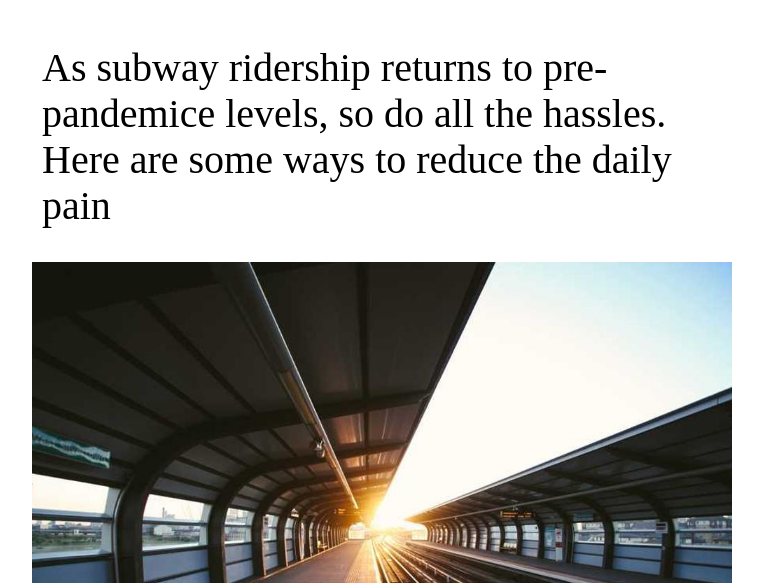
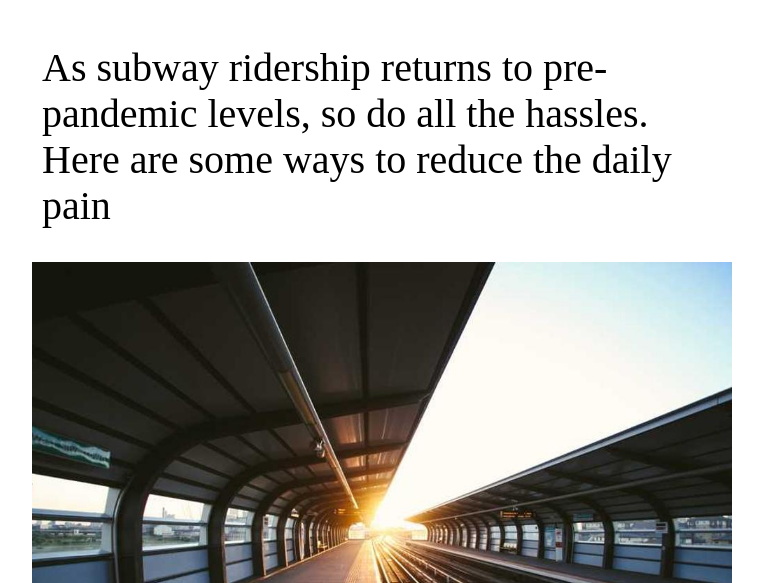
Before and after one commit to maxrivera225/commuting, a plain HTML site: page index.html in a window 1280 px wide. Shown: the part 217-800 px from the top of the page, without its empty margins (258-1021 px from the left). Drawn offline with nearby package versions, Linux system fonts and the light colour scheme.

Commit message:
Update index.html

```diff
--- a/index.html
+++ b/index.html
@@ -26,7 +26,7 @@
     <!-- YOUR CONTENT GOES HERE -->
 <div class ="container">
     <h1>Five tips for an uneventful commute</h1>
-    <h2>As subway ridership returns to  pre-pandemice levels, so do all the hassles. Here are some ways to reduce the daily pain</h2>
+    <h2>As subway ridership returns to  pre-pandemic levels, so do all the hassles. Here are some ways to reduce the daily pain</h2>
 
 </div>
 <div class="top-photo">
```
